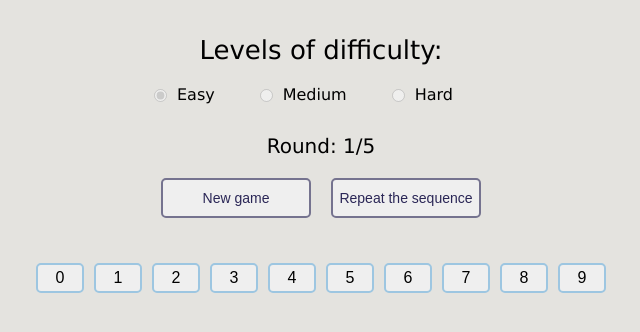
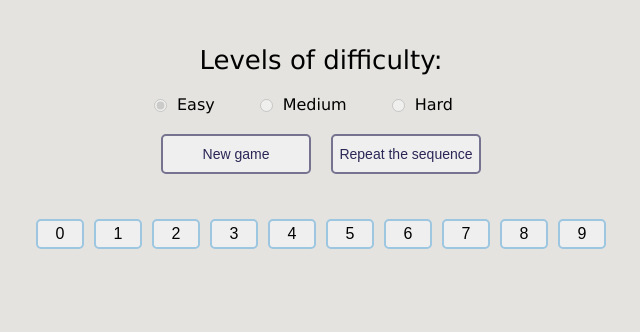
Before and after one commit to Tanya-Gro/Projects-stage1, a website with bundled scripts: page simon-says/index.html in a window 1280 px wide. Both pictures are taken after a click on the button "Start". Shown: the whole page, without its empty margins (319-959 px from the left). Built offline with nearby package versions, Linux system fonts and the light colour scheme.

Commit message:
fix: disable roundsLabel element

```diff
--- a/simon-says/gameScript.js
+++ b/simon-says/gameScript.js
@@ -29,6 +29,7 @@ const settings = {
     this.taskNoneChecked = this.task;
     this.taskInputValue ='';
     output.textContent = '';
+    if (roundsLabel.classList.contains('visible')) roundsLabel.classList.remove('visible');
     roundsLabel.textContent = `Round: ${this.round}/5`;
   },
   'virtualClickHandler' : function (e) {
@@ -183,6 +184,7 @@ function removeKeyEvents() {
 }
 //начинаем играть /нажали СТАРТ/
 function startGame() {
+  roundsLabel.classList.add('visible');
   settings.reset();
   buttonStart.classList.remove('visible');
   buttonReStart.classList.add('visible');
--- a/simon-says/style.css
+++ b/simon-says/style.css
@@ -19,7 +19,7 @@ html {
   justify-content: center;
 }
 .levels{
-  padding: 10px 50px;
+  padding: 20px 50px;
   margin: 0 auto;
 }
 .level--input:first-child{
@@ -39,6 +39,7 @@ html {
   margin: 20px 40px auto 5px;
 }
 .roundsLabel {
+  display: none;
   font-size: 2.0rem;
   margin: 0 auto;
   padding: 20px;
```
